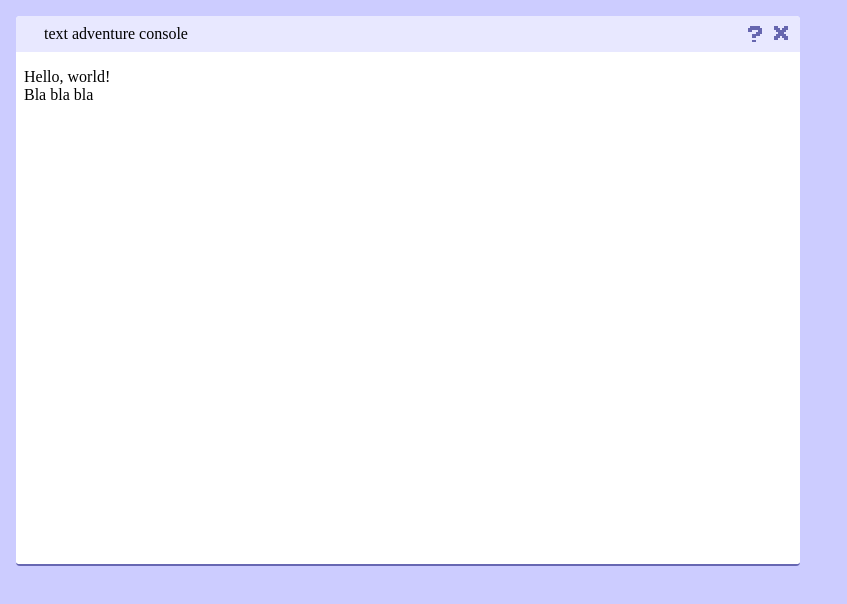
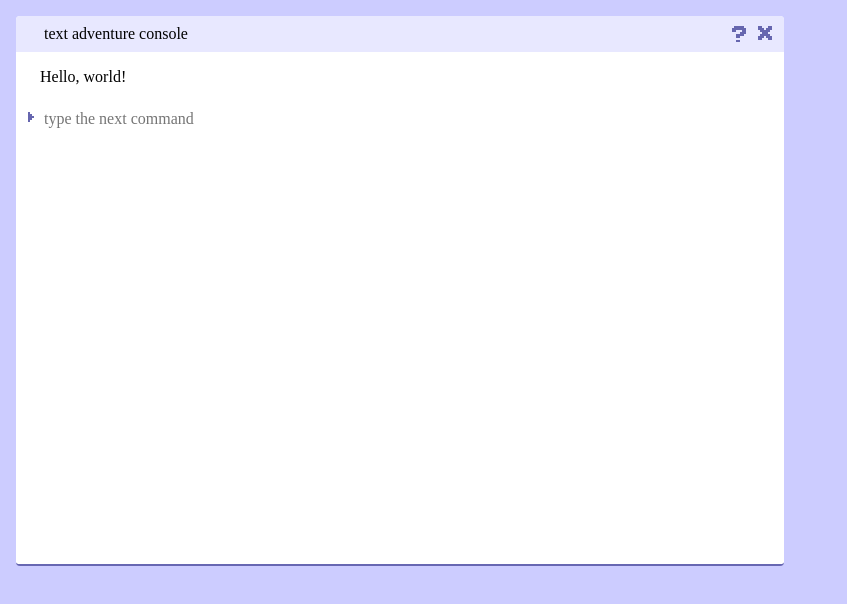
Before and after one commit to pvmm/chatgpt-text-adventure, an Angular app: page / in a window 1280 px wide. Shown: the top 604 px of the page, without its empty margins (0-847 px from the left). Built offline with nearby package versions, Linux system fonts and the light colour scheme.

Commit message:
create a terminal prompt and improve text position

```diff
--- a/src/app/text-window-component/text-window.component.html
+++ b/src/app/text-window-component/text-window.component.html
@@ -16,7 +16,10 @@
     </div>
 
     <div class="window-main">
-        <div id="chatgpt-response"><pre>Hello, world!<br/>Bla bla bla</pre></div>
-        <input title="user input" type="text" id="userInput" class="textInputField" onchange="on_drawing_name_change();">
+        <div id="chatgpt-response"><pre #consoleOutput>Hello, world!</pre></div>
+        <label title="prompt">
+            <span class="txt_icon icon icon-prompt"></span>
+        </label>
+        <input title="user input" type="text" #userInput class="textInputField" placeholder="type the next command" (keyup.enter)="on_enter_key_up($event)" (change)="on_input_change()" autofocus>
     </div>
 </div>
--- a/src/app/text-window-component/text-window.component.less
+++ b/src/app/text-window-component/text-window.component.less
@@ -110,27 +110,6 @@ textarea {
     chatgpt-response
 */
 
-.icon-help {
-    background-image: url(/assets/icons/help.svg);
-}
-
-.icon-close {
-    background-image: url(/assets/icons/close.svg);
-}
-
-/* this is a one-off hack to better align the close button's icon with the help button's icon */
-.close-button .txtadv_icon {
-	transform: translateY(1px);
-}
-
-/* icons */
-.icon {
-    width: 1em;
-    height: 1em;
-    /* filter processed in https://codepen.io/sosuke/pen/Pjoqqp for color --bitsy-color-main-2 */
-    filter: invert(45%) sepia(9%) saturate(2919%) hue-rotate(202deg) brightness(88%) contrast(83%);
-}
-
 .bitsy-card-xs .window-main {
     width: var(--bitsy-size-xs);
 }
@@ -138,8 +117,11 @@ textarea {
 .window-widget-m .window-main {
     width: var(--bitsy-size-xl);
     height: var(--bitsy-height-l);
-    padding-left: var(--bitsy-space-m);
-    padding-right: var(--bitsy-space-m);
+}
+
+pre {
+    padding-left: var(--bitsy-space-xl);
+    padding-right: var(--bitsy-space-xl);
 }
 
 .window-titlebar {
@@ -159,3 +141,33 @@ textarea {
 .bitsy-menu-label .txtadv_icon {
 	margin-right: var(--bitsy-space-s);
 }
+
+/* this is a one-off hack to better align the close button's icon with the help button's icon */
+.close-button .txtadv_icon {
+	transform: translateY(1px);
+}
+
+/* a hack to better align icon in text input */
+.txt_icon {
+	transform: translateY(2px);
+}
+
+/* icons */
+.icon {
+    width: 1em;
+    height: 1em;
+    /* filter processed in https://codepen.io/sosuke/pen/Pjoqqp for color --bitsy-color-main-2 */
+    filter: invert(45%) sepia(9%) saturate(2919%) hue-rotate(202deg) brightness(88%) contrast(83%);
+}
+
+.icon-help {
+    background-image: url(/assets/icons/help.svg);
+}
+
+.icon-close {
+    background-image: url(/assets/icons/close.svg);
+}
+
+.icon-prompt {
+    background-image: url(/assets/icons/next.svg);
+}
--- a/src/app/text-window-component/text-window.component.ts
+++ b/src/app/text-window-component/text-window.component.ts
@@ -1,4 +1,6 @@
 import { Component } from '@angular/core';
+import { ViewChild } from "@angular/core";
+import { ElementRef } from "@angular/core";
 
 @Component({
   selector: 'text-window',
@@ -6,5 +8,21 @@ import { Component } from '@angular/core';
   styleUrls: ['./text-window.component.less']
 })
 export class TextWindowComponent {
+  @ViewChild("userInput", {static: false})
+  userInput!: ElementRef;
 
+  @ViewChild("consoleOutput", {static: false})
+  consoleOutput!: ElementRef;
+
+  on_enter_key_up(event: any) {
+    // TODO: send command to chatGPT
+    let consoleOutput = this.consoleOutput.nativeElement;
+    let userInput = this.userInput.nativeElement;
+    consoleOutput.innerText += "\n∷ " + userInput.value;
+    userInput.value = "";
+  }
+
+  on_input_change() {
+
+  }
 }
```
